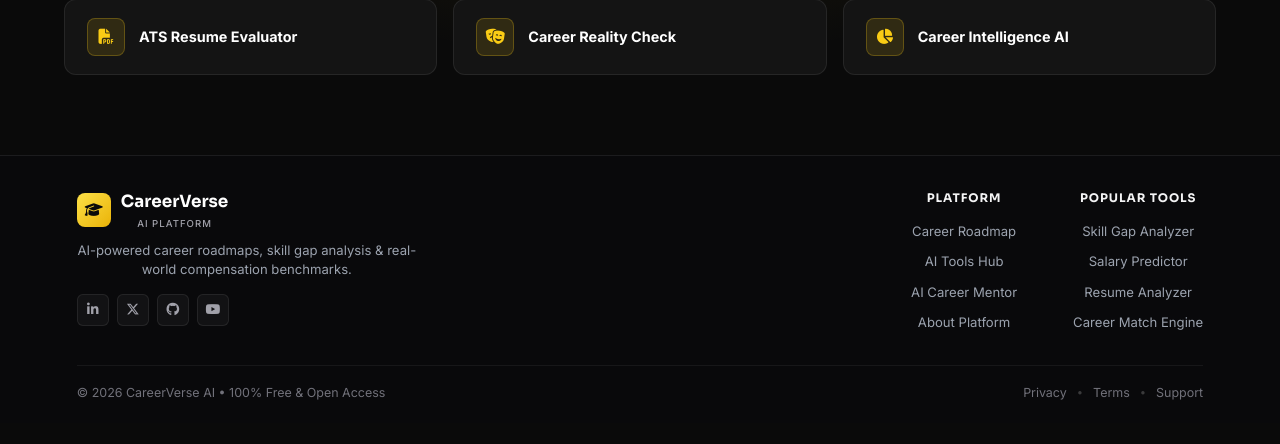
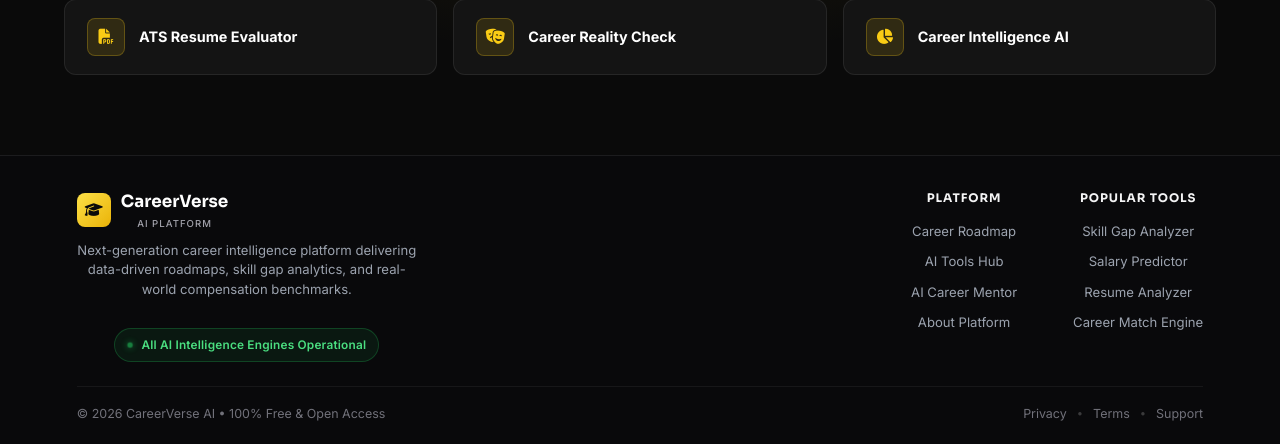
Before and after one commit to shubhodbirajdar928-hash/CareerVerse-AI, a Flask app: page /about in a window 1280 px wide. Shown: the part 1773-2217 px from the top of the page. Before the commit the page ends 2173 px from the top, so only its background shows below. Run offline with Flask 3, Linux system fonts and the light colour scheme; some libraries are stand-ins or nearby versions.

Commit message:
Replace social icon buttons with professional operational status badge in footer

```diff
--- a/static/css/common.css
+++ b/static/css/common.css
@@ -404,32 +404,34 @@ h1, h2, h3, h4, h5, h6 {
     margin-top: 8px;
 }
 
-.footer-social {
-    display: flex;
+.footer-status-badge {
+    display: inline-flex;
+    align-items: center;
     gap: 8px;
     margin-top: 14px;
+    background: rgba(34, 197, 94, 0.08);
+    border: 1px solid rgba(34, 197, 94, 0.25);
+    padding: 6px 12px;
+    border-radius: 100px;
+    font-size: 0.74rem;
+    font-weight: 600;
+    color: #4ade80;
+    letter-spacing: 0.2px;
 }
 
-.footer-social a {
-    width: 32px;
-    height: 32px;
-    display: flex;
-    align-items: center;
-    justify-content: center;
-    border-radius: 6px;
-    background: rgba(255, 255, 255, 0.04);
-    border: 1px solid rgba(255, 255, 255, 0.08);
-    color: #a1a1aa;
-    font-size: 0.82rem;
-    transition: all 0.2s ease;
-    text-decoration: none;
+.status-indicator-dot {
+    width: 6px;
+    height: 6px;
+    border-radius: 50%;
+    background: #22c55e;
+    box-shadow: 0 0 8px #22c55e;
+    display: inline-block;
+    animation: statusPulse 2s infinite ease-in-out;
 }
 
-.footer-social a:hover {
-    background: rgba(255, 255, 255, 0.1);
-    border-color: rgba(255, 255, 255, 0.2);
-    color: #ffffff;
-    transform: translateY(-1px);
+@keyframes statusPulse {
+    0%, 100% { opacity: 1; transform: scale(1); }
+    50% { opacity: 0.4; transform: scale(0.85); }
 }
 
 .footer-nav-section {
--- a/templates/partials/footer.html
+++ b/templates/partials/footer.html
@@ -10,12 +10,10 @@
                     <span class="logo-tag">AI PLATFORM</span>
                 </div>
             </a>
-            <p class="footer-desc">AI-powered career roadmaps, skill gap analysis & real-world compensation benchmarks.</p>
-            <div class="footer-social">
-                <a href="#" aria-label="LinkedIn"><i class="fa-brands fa-linkedin-in"></i></a>
-                <a href="#" aria-label="Twitter"><i class="fa-brands fa-x-twitter"></i></a>
-                <a href="#" aria-label="GitHub"><i class="fa-brands fa-github"></i></a>
-                <a href="#" aria-label="YouTube"><i class="fa-brands fa-youtube"></i></a>
+            <p class="footer-desc">Next-generation career intelligence platform delivering data-driven roadmaps, skill gap analytics, and real-world compensation benchmarks.</p>
+            <div class="footer-status-badge">
+                <span class="status-indicator-dot"></span>
+                <span>All AI Intelligence Engines Operational</span>
             </div>
         </div>
 
```
